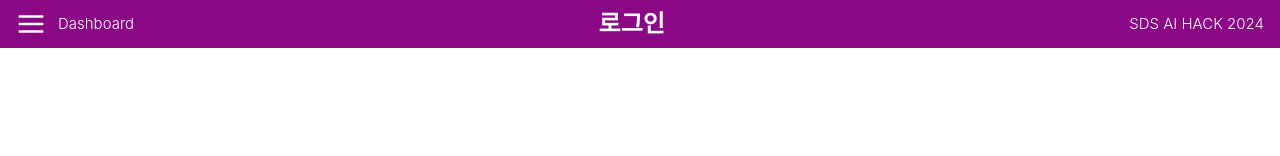
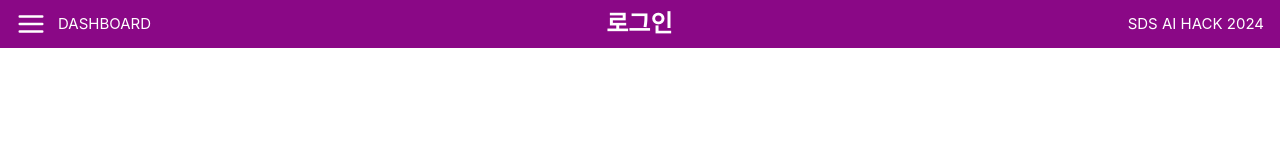
Before and after one commit to youngtaecho11/storylearn, a React (Vite) app: page /login in a window 1280 px wide. Shown: the top 156 px of the page. Built offline with nearby package versions, Linux system fonts and the light colour scheme.

Commit message:
[CHORE] 스타일링 수정

```diff
--- a/src/layout/Header.jsx
+++ b/src/layout/Header.jsx
@@ -39,7 +39,7 @@ const Header = () => {
             <Wrapper>
                 <LeftBox onClick={onOpen}>
                 <HamburgerIcon boxSize={30} color='#FFFFFF' ref={btnRef} />
-                    <RightBox>Dashboard</RightBox>
+                    <RightBox>DASHBOARD</RightBox>
                 </LeftBox>
                 <TitleStyle>
                     {getPageName(location?.pathname)}
@@ -145,6 +145,13 @@ const LeftBox = styled.div`
   align-items: center;
   gap: 12px;
   cursor: pointer;
+
+  color: #ffffff;
+  font-style: normal;
+  font-weight: 400;
+  font-size: 15px;
+  line-height: 28px;
+
 `;
 
 const RightBox = styled.div`
@@ -155,7 +162,7 @@ const RightBox = styled.div`
 
   color: #ffffff;
   font-style: normal;
-  font-weight: 300;
+  font-weight: 400;
   font-size: 15px;
   line-height: 28px;
 `;
--- a/src/pages/home/Home.jsx
+++ b/src/pages/home/Home.jsx
@@ -6,6 +6,7 @@ import {
   EditableInput,
   EditableTextarea,
   EditablePreview, TabIndicator,
+  Flex
 } from '@chakra-ui/react';
 import { useCallback, useEffect, useMemo, useState } from 'react';
 import HomeBottom from './HomeBottom.jsx';
@@ -27,6 +28,7 @@ import {
 } from '@chakra-ui/react'
 import axios from 'axios';
 import {defaultQuizs} from "../../const/const.js";
+import {EditIcon} from "@chakra-ui/icons";
 
 const Home = () => {
   const [userName, setUserName] = useState('');
@@ -133,8 +135,14 @@ const Home = () => {
                 <FileUpload selectedFile={selectedPlotFile} setSelectedFile={setSelectedPlotFile}/>
               </TabPanel>
               <TabPanel>
-                <Editable defaultValue={'텍스트 입력'}>
-                  <EditablePreview />
+                <Editable defaultValue={
+                  <Flex flexDir={'row'} alignItems={'center'}>
+                    <EditIcon/>
+                    <VerticalGap gap={'5px'}/>
+                    글을 써주세요.
+                  </Flex>
+                }>
+                  <EditablePreview/>
                   <EditableTextarea/>
                 </Editable>
               </TabPanel>
@@ -157,12 +165,15 @@ const Home = () => {
                 <FileUpload selectedFile={selectedContentsFile} setSelectedFile={setSelectedContentsFile}/>
               </TabPanel>
               <TabPanel>
-                <TextAreaStyle>
-                  <Editable defaultValue={'텍스트 입력'}>
+                  <Editable defaultValue={
+                    <Flex flexDir={'row'} alignItems={'center'}>
+                    <EditIcon/>
+                    <VerticalGap gap={'5px'}/>
+                    글을 써주세요.
+                  </Flex>}>
                     <EditablePreview />
                     <EditableTextarea/>
                   </Editable>
-                </TextAreaStyle>
               </TabPanel>
             </TabPanels>
           </Tabs>
```
